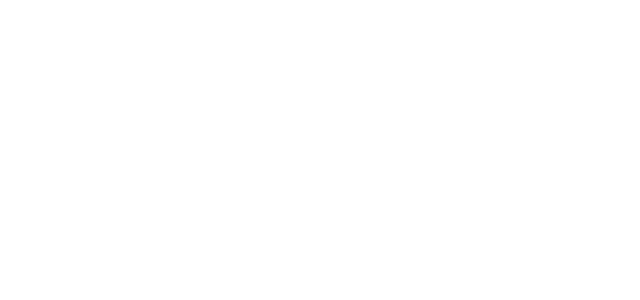
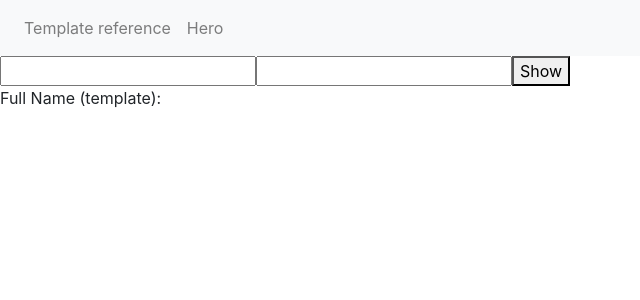
Before and after one commit to chinhphamvanvn/angular100day, an Angular app: page /template-reference in a window 1280 px wide. Before the commit this address led to /. Shown: the top 300 px of the page, without its empty margins (0-640 px from the left). Built offline with nearby package versions, Linux system fonts and the light colour scheme.

Commit message:
template reference ok

```diff
--- a/src/app/app-routing.module.ts
+++ b/src/app/app-routing.module.ts
@@ -2,9 +2,11 @@
 import { Routes, RouterModule } from '@angular/router';
 
 const routes: Routes = [
-
+  { path: '', loadChildren: () => import('./components/home/home.module').then(m => m.HomeModule)},
   { path: 'home', loadChildren: () => import('./components/home/home.module').then(m => m.HomeModule)},
-  { path: 'hero', loadChildren: () => import('./components/hero/hero.module').then(m => m.HeroModule)}
+  { path: 'hero', loadChildren: () => import('./components/hero/hero.module').then(m => m.HeroModule)},
+  { path: 'template-reference', loadChildren: () => import('./components/template-reference/template-reference.module')
+    .then(m => m.TemplateReferenceModule)}
 ];
 
 @NgModule({
--- a/src/app/app.component.html
+++ b/src/app/app.component.html
@@ -1 +1,13 @@
+<nav class="navbar navbar-expand-lg navbar-light bg-light">
+    <div class="collapse navbar-collapse" id="navbarSupportedContent">
+        <ul class="navbar-nav mr-auto">
+            <li class="nav-item">
+                <a class="nav-link" routerLink="/template-reference">Template reference</a>
+            </li>
+            <li class="nav-item">
+                <a class="nav-link" routerLink="/hero">Hero</a>
+            </li>
+        </ul>
+    </div>
+</nav>
 <router-outlet></router-outlet>
--- /dev/null
+++ b/src/app/components/template-reference/template-reference.component.html
@@ -0,0 +1,11 @@
+<input type="text" #firstNameInput>
+<input type="text" #lastNameInput>
+<button (click)="show(lastNameInput)">Show</button>
+
+
+
+<ng-template #testingTemplate let-fullName="fullName">
+    <div>Full Name (template): {{fullName}}</div>
+ </ng-template>
+ <ng-container *ngTemplateOutlet="testingTemplate;context:ctx">
+ </ng-container>
--- /dev/null
+++ b/src/app/components/template-reference/template-reference.component.ts
@@ -0,0 +1,25 @@
+import { Component, OnInit, ViewChild, ElementRef } from '@angular/core';
+
+@Component({
+  selector: 'app-template-reference',
+  templateUrl: './template-reference.component.html',
+  styleUrls: ['./template-reference.component.scss']
+})
+export class TemplateReferenceComponent implements OnInit {
+
+  constructor() { }
+  // Reference firstNameInput variable inside Component
+ @ViewChild('firstNameInput', {static: false}) nameInputRef: ElementRef;
+  fullName: string;
+
+   ctx = {fullName: ''};
+
+  ngOnInit() {
+  }
+
+   show(lastName: HTMLInputElement) {
+      this.fullName = this.nameInputRef.nativeElement.value + ' ' + lastName.value;
+      this.ctx.fullName = this.fullName;
+   }
+
+}
--- a/src/index.html
+++ b/src/index.html
@@ -6,8 +6,13 @@
   <base href="/">
   <meta name="viewport" content="width=device-width, initial-scale=1">
   <link rel="icon" type="image/x-icon" href="favicon.ico">
+  <link rel="stylesheet" href="https://maxcdn.bootstrapcdn.com/bootstrap/4.0.0/css/bootstrap.min.css" integrity="sha384-Gn5384xqQ1aoWXA+058RXPxPg6fy4IWvTNh0E263XmFcJlSAwiGgFAW/dAiS6JXm" crossorigin="anonymous">
 </head>
 <body>
   <app-root></app-root>
 </body>
 </html>
+
+<script src="https://code.jquery.com/jquery-3.2.1.slim.min.js" integrity="sha384-KJ3o2DKtIkvYIK3UENzmM7KCkRr/rE9/Qpg6aAZGJwFDMVNA/GpGFF93hXpG5KkN" crossorigin="anonymous"></script>
+<script src="https://cdnjs.cloudflare.com/ajax/libs/popper.js/1.12.9/umd/popper.min.js" integrity="sha384-ApNbgh9B+Y1QKtv3Rn7W3mgPxhU9K/ScQsAP7hUibX39j7fakFPskvXusvfa0b4Q" crossorigin="anonymous"></script>
+<script src="https://maxcdn.bootstrapcdn.com/bootstrap/4.0.0/js/bootstrap.min.js" integrity="sha384-JZR6Spejh4U02d8jOt6vLEHfe/JQGiRRSQQxSfFWpi1MquVdAyjUar5+76PVCmYl" crossorigin="anonymous"></script>
```
Also changed, not shown: src/app/components/template-reference/template-reference-routing.module.ts (added, +18 -0 lines), src/app/components/template-reference/template-reference.module.ts (added, +20 -0 lines), src/app/components/template-reference/template-reference.component.scss (added).
